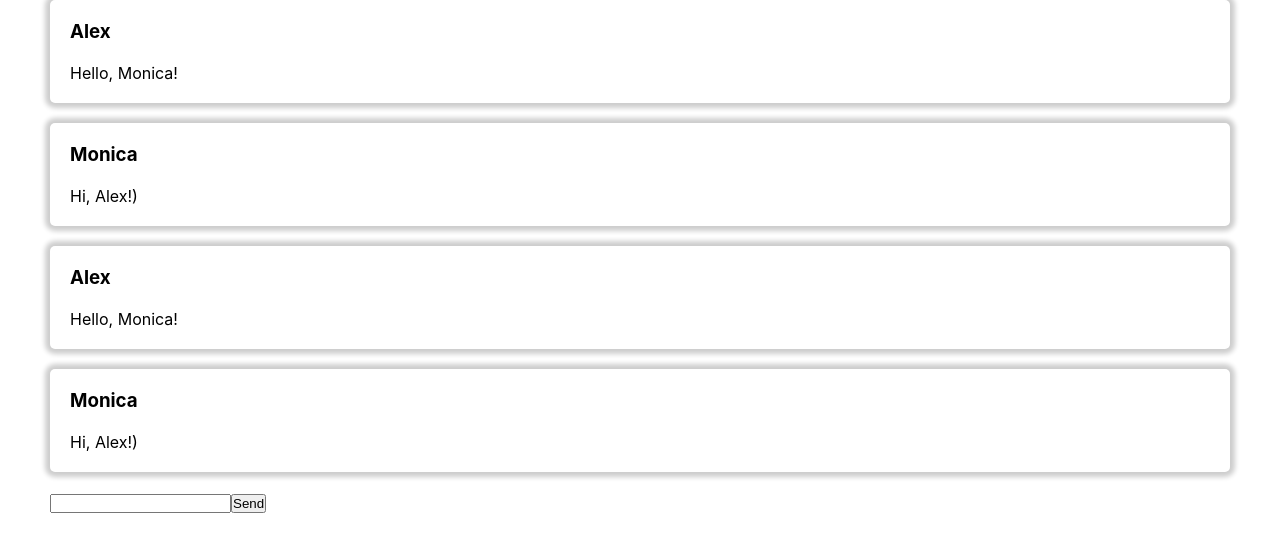
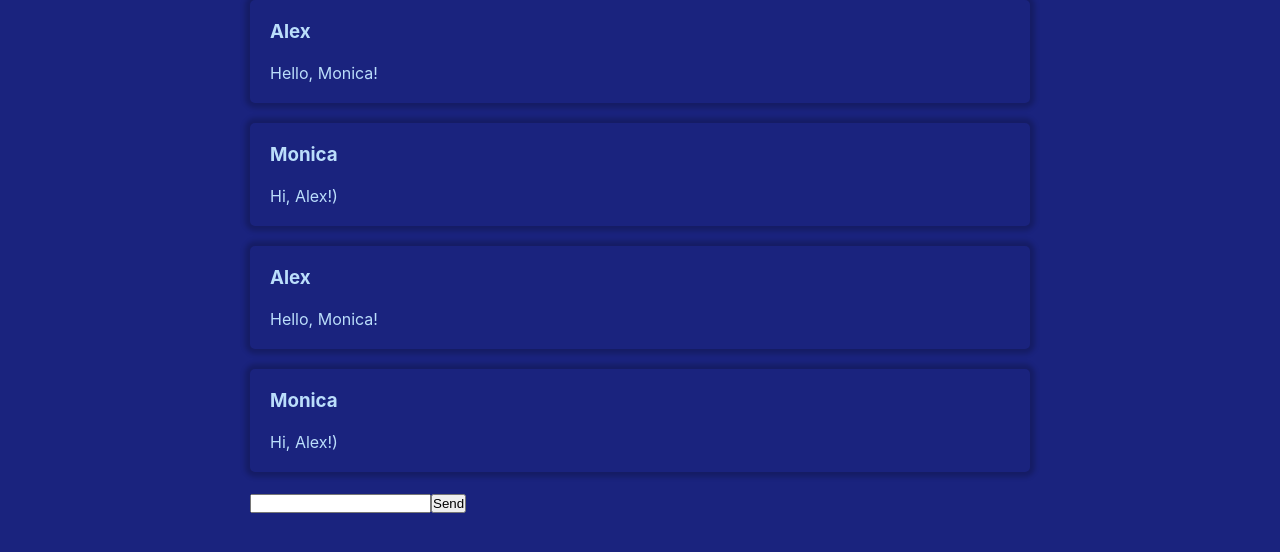
Before and after one commit to YaroslavBemov/bookface, a React (Create React App) app in the folder frontend/: page / in a window 1280 px wide. Shown: the top 552 px of the page. Built offline with nearby package versions, Linux system fonts and the light colour scheme.

Commit message:
fix styles

```diff
--- a/frontend/src/App.css
+++ b/frontend/src/App.css
@@ -1,11 +1,6 @@
-* {
-  margin: 0;
-  padding: 0;
-  box-sizing: border-box;
+.App {
+  height: 100%;
+  padding-left: calc(50% - 390px);
+  padding-right: calc(50% - 390px);
+  background-color: #1a237e;
 }
-
-.App {
-  height: 100vh;
-  padding-left: calc(50% - 590px);
-  padding-right: calc(50% - 590px);
-}
--- a/frontend/src/index.css
+++ b/frontend/src/index.css
@@ -1,10 +1,22 @@
+* {
+  margin: 0;
+  padding: 0;
+  box-sizing: border-box;
+}
+
+html, #root {
+  height: 100%;
+}
+
 body {
+  height: 100%;
   margin: 0;
   font-family: -apple-system, BlinkMacSystemFont, 'Segoe UI', 'Roboto', 'Oxygen',
   'Ubuntu', 'Cantarell', 'Fira Sans', 'Droid Sans', 'Helvetica Neue',
   sans-serif;
   -webkit-font-smoothing: antialiased;
   -moz-osx-font-smoothing: grayscale;
+  color: #bbdefb;
 }
 
 code {
```
